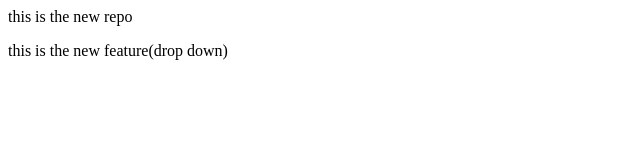
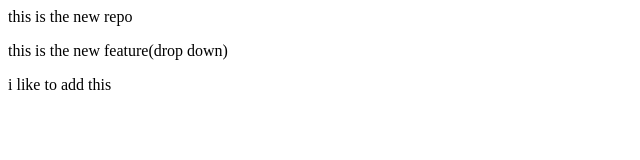
Before and after one commit to 18bharathkumar/secound-try, a plain HTML site: page index.html in a window 1280 px wide. Shown: the whole page, without its empty margins (0-640 px from the left). Drawn offline with Linux system fonts and the light colour scheme.

Commit message:
another para

```diff
--- a/index.html
+++ b/index.html
@@ -1,2 +1,3 @@
 <p>this is the new repo</p>
 <p>this is the new feature(drop down)</p>
+<p>i like to add this</p>
```
